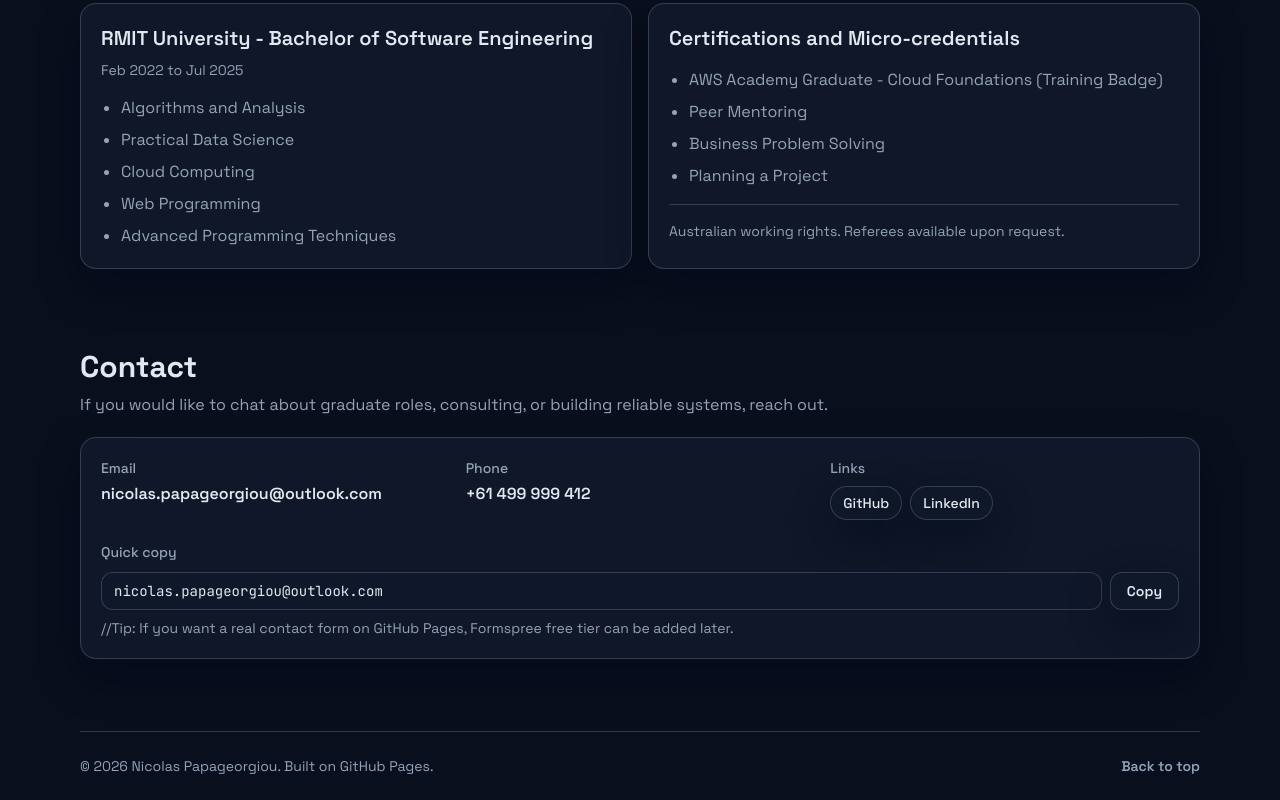
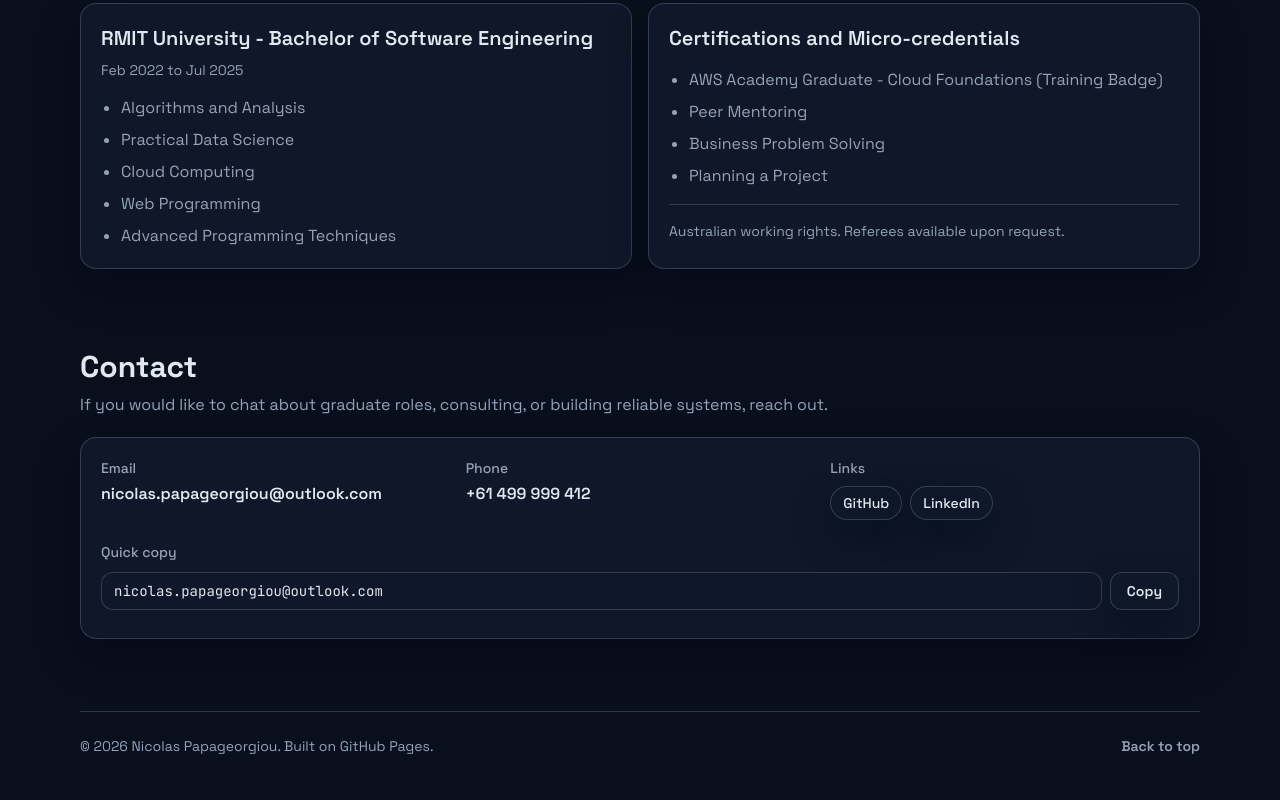
Before and after one commit to NicolasP304/NicolasP304, a Next.js app: page / in a window 1280 px wide. Shown: the part 3488-4288 px from the top of the page. Built offline with nearby package versions, Linux system fonts and the light colour scheme; no server answers.

Commit message:
Update page.tsx

```diff
--- a/app/page.tsx
+++ b/app/page.tsx
@@ -457,7 +457,7 @@ export default function Home() {
                 </button>
               </div>
               <p className="mt-2 text-sm text-[color:var(--text-muted)]">
-                //Tip: If you want a real contact form on GitHub Pages, Formspree free tier can be added later.
+                {/* Tip: If you want a real contact form on GitHub Pages, Formspree free tier can be added later. */}
               </p>
             </div>
           </Card>
```
